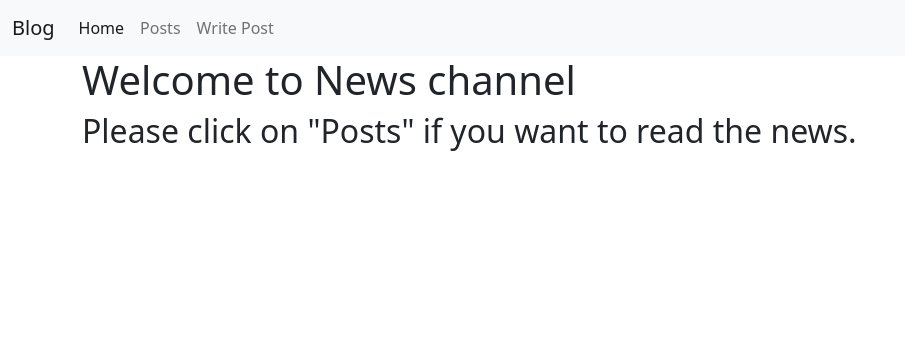
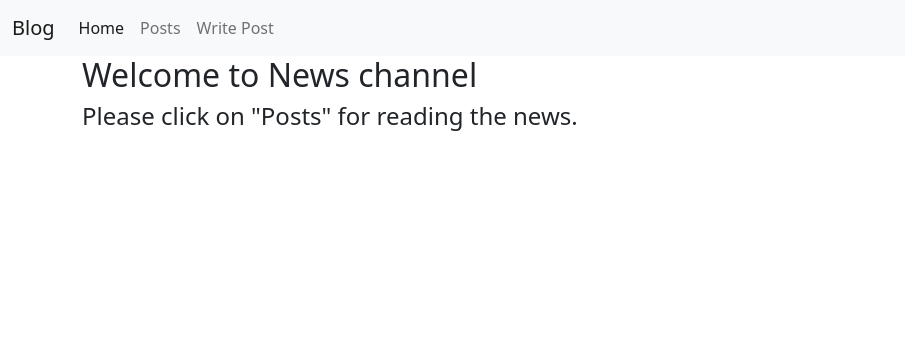
Before and after one commit to dholova/news_channel, a Python web app: template flask/templates/index.html in a window 1280 px wide. Shown: the top 356 px of the page, without its empty margins (0-905 px from the left). Run offline with Jinja, Linux system fonts and the light colour scheme; the template is opened without the code that fills it, so the values that code supplies are empty.

Commit message:
Update index.html

```diff
--- a/flask/templates/index.html
+++ b/flask/templates/index.html
@@ -1,6 +1,6 @@
 {% extends 'base.html' %}
 
 {% block content %}
-    <h1>Welcome to News channel</h1>
-    <h2>Please click on "Posts" if you want to read the news.</h2>
+    <h2>Welcome to News channel</h2>
+    <h4>Please click on "Posts" for reading the news.</h4>
 {% endblock %}
```
